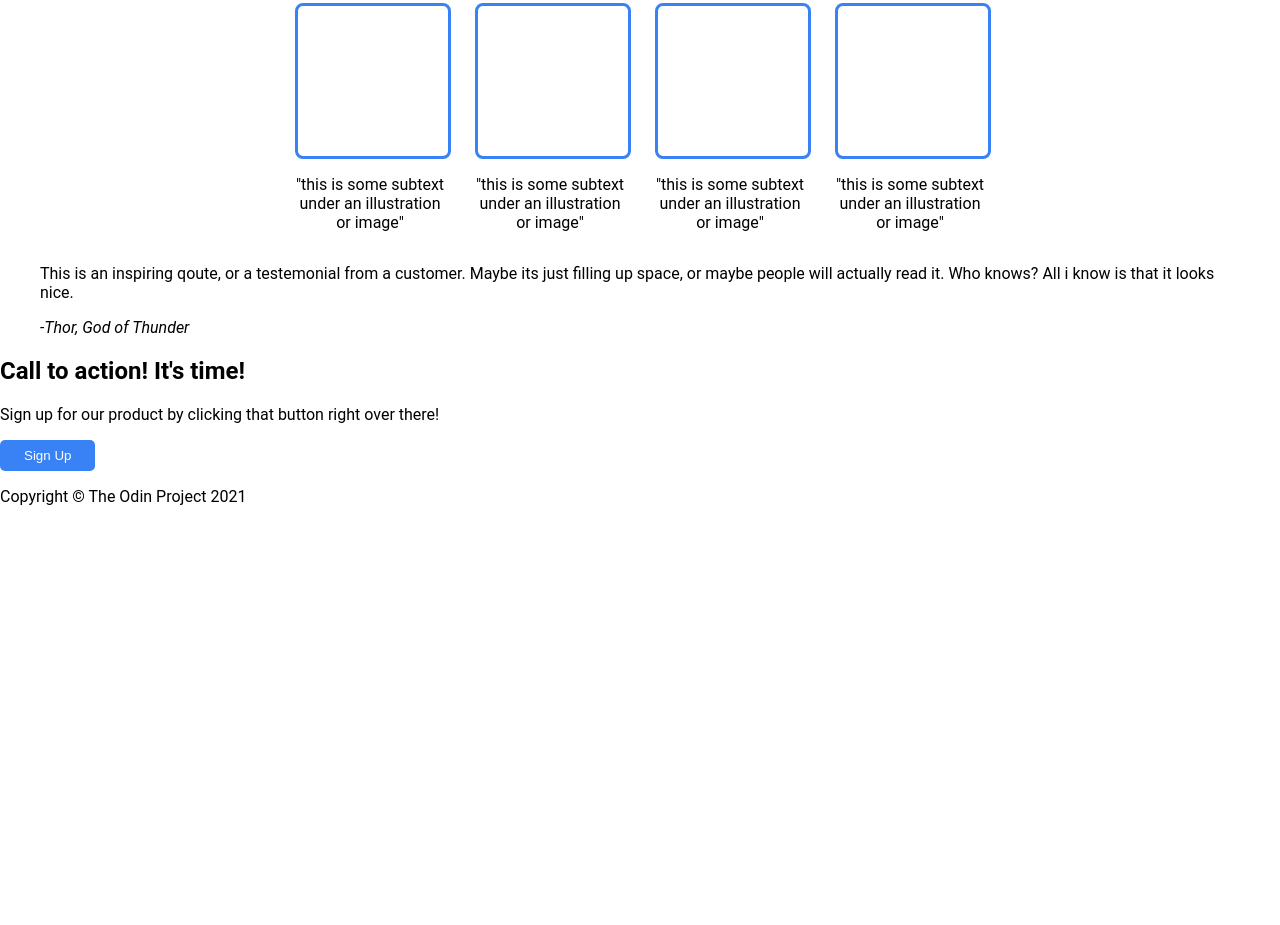
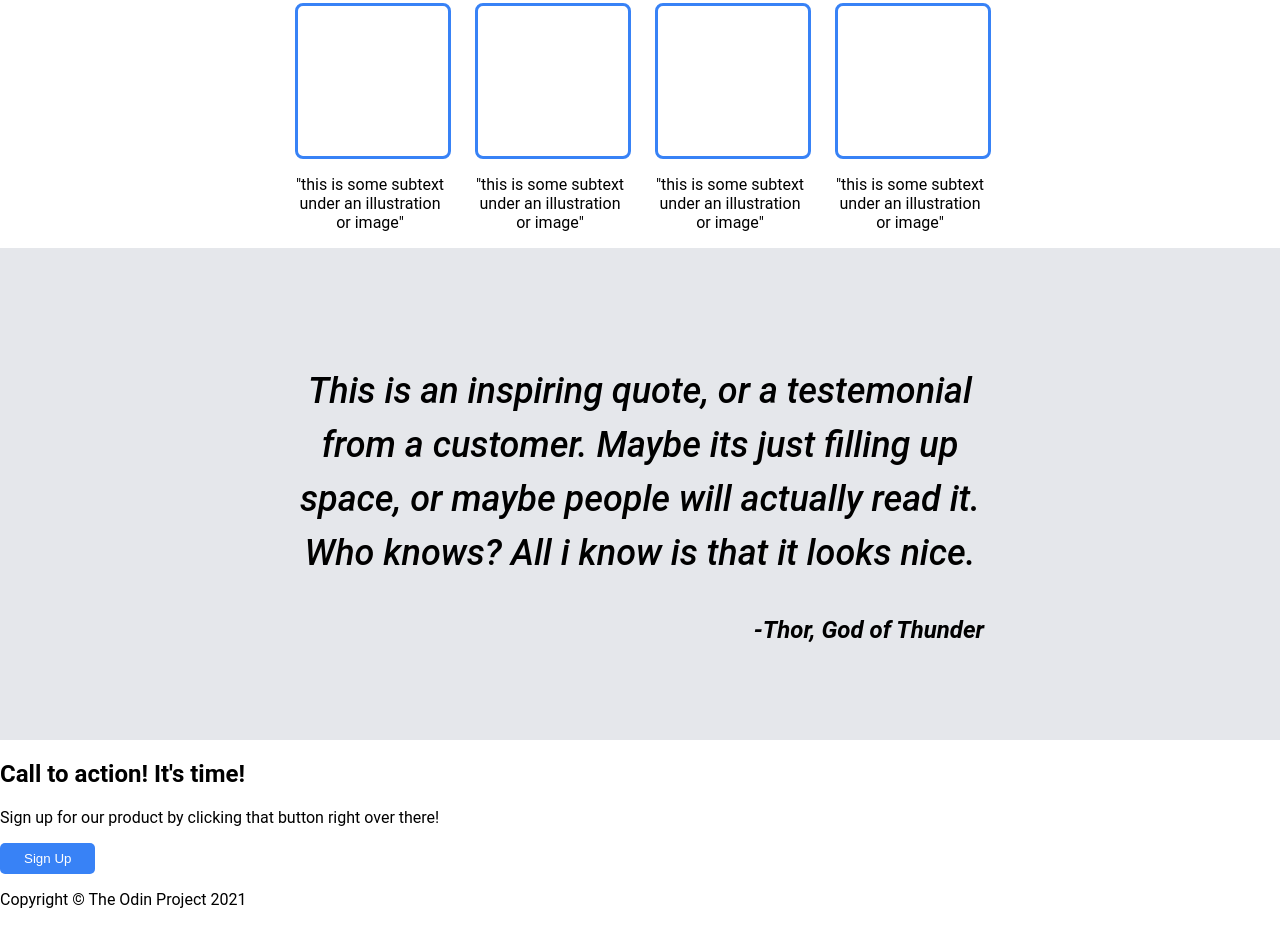
Before and after one commit to Evans-Coe/Odin-LandingPage, a plain HTML site: page index.html in a window 1280 px wide. Shown: the part 515-1440 px from the top of the page. Before the commit the page ends 1037 px from the top, so only its background shows below. Drawn offline with Linux system fonts and the light colour scheme.

```diff
--- a/index.html
+++ b/index.html
@@ -61,10 +61,16 @@
             </div>
 
     </section>
-    <blockquote>
-        <p>This is an inspiring qoute, or a testemonial from a customer. Maybe its just filling up space, or maybe people will actually read it. Who knows? All i know is that it looks nice.</p>
+
+    <section class="quote" aria-label="Customer testimonial">
+
+    <blockquote role="doc-pullquote">
+        <p class="quote-text">This is an inspiring quote, or a testemonial from a customer. Maybe its just filling up space, or maybe people will actually read it. Who knows? All i know is that it looks nice.</p>
         <cite>-Thor, God of Thunder</cite>
     </blockquote>
+
+    </section>
+
     <section class="cta">
         <div class="cta-content">
             <h2>Call to action! It's time!</h2>
--- a/styles.css
+++ b/styles.css
@@ -40,6 +40,8 @@ nav a{
     padding: 50px;
     text-wrap: wrap;
     gap: 20px;
+    align-items: center;
+    min-height: auto;
 
 
 }
@@ -62,6 +64,8 @@ button{
     border-radius: 5px;
     padding: 8px 24px;
     cursor:pointer;
+    button:hover{opacity: 0.9}
+    transition: all 0.2s ease;
 }
 
 .hero-image{
@@ -99,3 +103,23 @@ button{
     margin-top: 10px;
     width: 150px;
 }
+
+.quote{
+    background-color: #e5e7eb;
+    padding: 80px 20%;
+    text-align: center;
+}
+
+.quote-text{
+    font-size: 36px;
+    font-style: italic;
+    font-weight: 500;
+    line-height: 1.5;
+}
+
+cite{
+    display: block;
+    text-align: right;
+    font-weight: bold;
+    font-size: 24px;
+}
```
